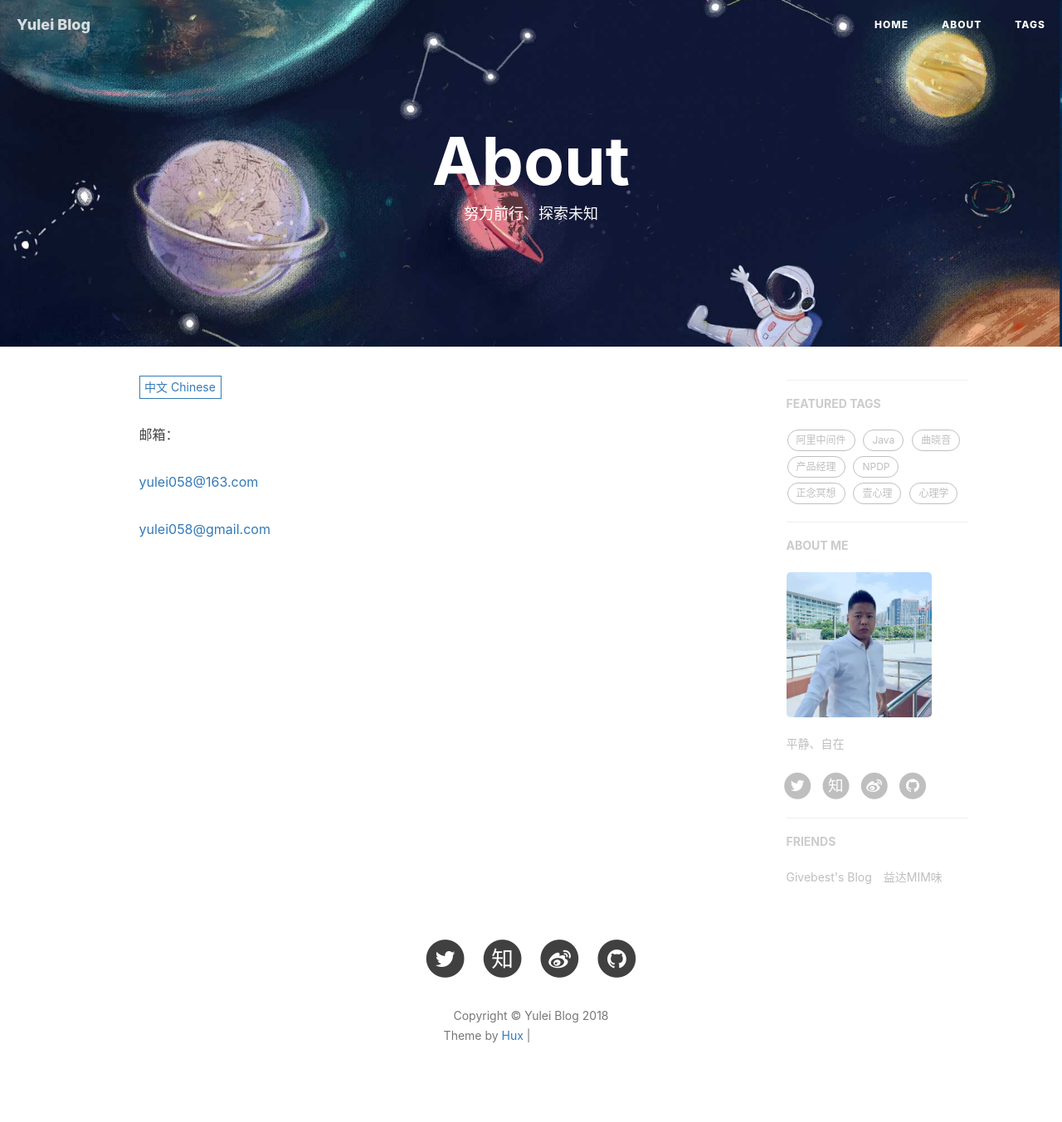
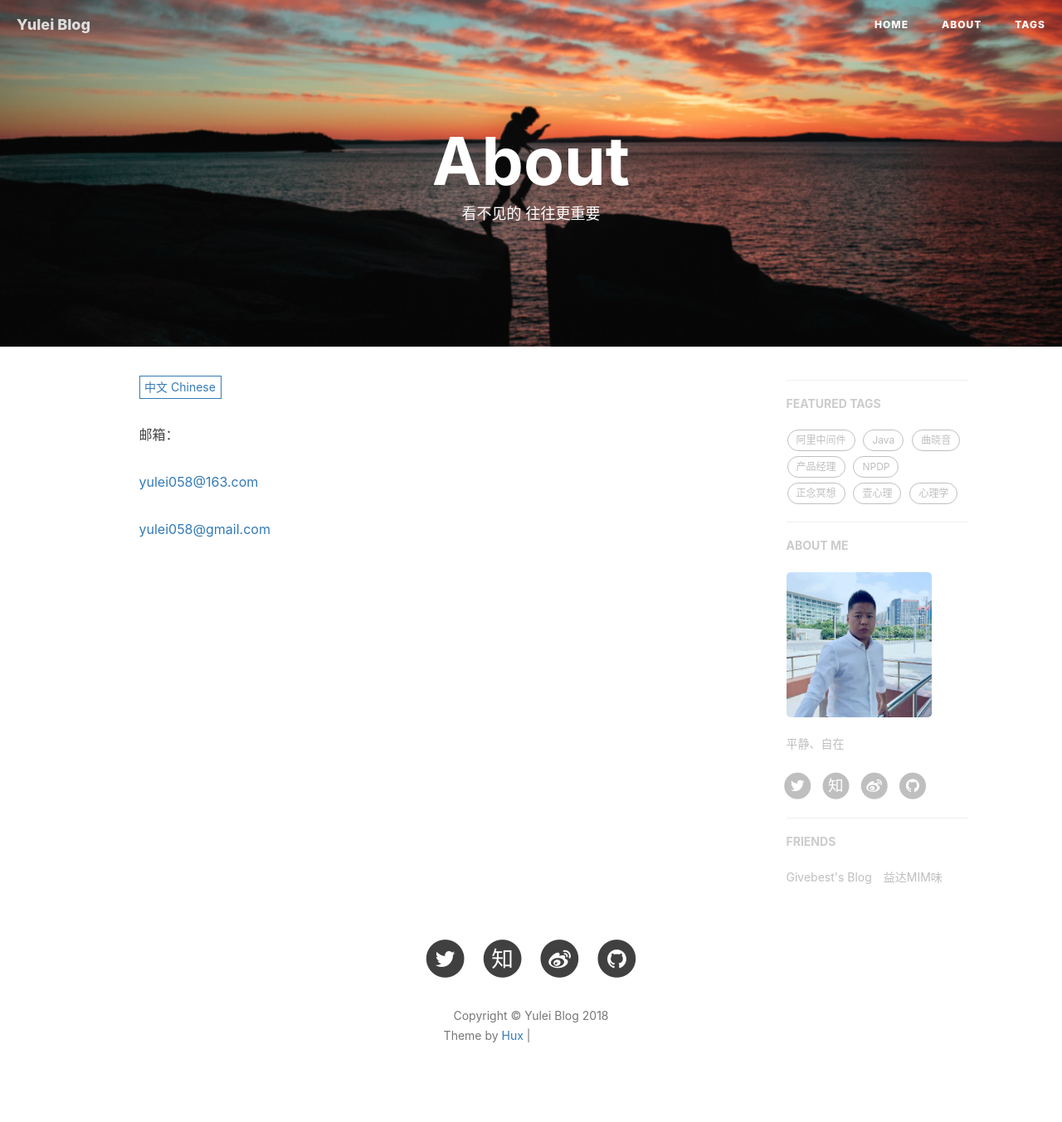
Before and after one commit to yuleizhuai/yuleizhuai.github.io, a Jekyll site: the page built from about.html, in a window 1280 px wide. Shown: the whole page at 83% size. Built offline with Jekyll 4.4.1, drawn with Linux system fonts in a browser that asks for light colours; nearby versions of some CDN libraries; comment, search, counter and statistics services are not loaded; grey boxes are pictures that could not be loaded.

Commit message:
update about tags

```diff
--- a/about.html
+++ b/about.html
@@ -1,8 +1,8 @@
 ---
 layout: page
 title: "About"
-description: "努力前行、探索未知"
-header-img: "img/about-bg.jpg"
+description: "看不见的 往往更重要"
+header-img: "img/home-bg11.jpg"
 multilingual: true
 ---
 
--- a/tags.html
+++ b/tags.html
@@ -1,7 +1,7 @@
 ---
 title: Tags
 layout: default
-description: keep hungry keep foolish
+description: 你跑的越快 在不跑的人眼里就越小
 header-img: "img/tag-bg.jpg"
 ---
 
```
